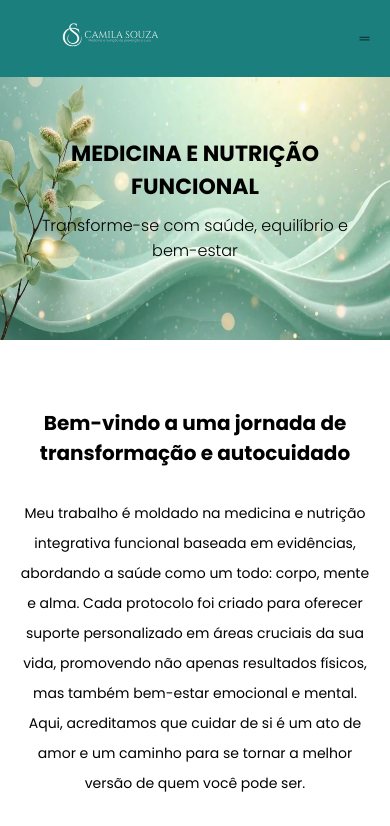
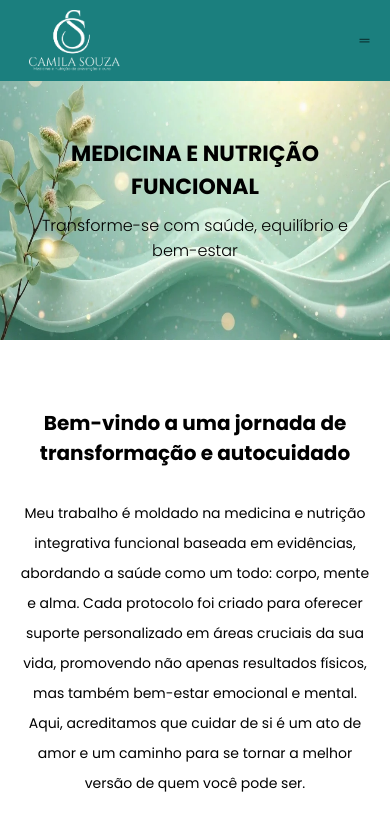
Before and after one commit to thiagobfernandes/dracamilasouza, a React (Create React App) app: page / in a window 390 px wide. Shown: the top 826 px of the page. Built offline with nearby package versions, Linux system fonts and the light colour scheme.

Commit message:
add funcionalidades

```diff
--- a/src/components/Navbar/Navbar.css
+++ b/src/components/Navbar/Navbar.css
@@ -19,9 +19,13 @@
 .navbar.transparent {
   background-color: #1b7f7dbd; /* Cor transparente */
 }
+.navbar__logo{
+  width: 50%;
+
+}
 
 .navbar__logo > a > img {
-  width: 100%;
+  width: 40%;
 }
 
 .navbar__logo > a {
@@ -32,7 +36,7 @@
   color: white;
   font-weight: bold;
   text-decoration: none;
-  width: 100%;
+  width: 50%;
 }
 
 .navbar__links {
@@ -154,10 +158,15 @@ color: white
     padding: 1rem 1rem;
     align-items: center;
   }
+  .navbar__logo{
+    width: 70%;
+  }
   .navbar__logo > a > img {
-    width: 50%;
+    width: 70%;
     height: 25%;
   }
+
+
 
   .navbar__links {
     display: none;
--- a/src/components/Navbar/Navbar.jsx
+++ b/src/components/Navbar/Navbar.jsx
@@ -3,7 +3,7 @@ import "./Navbar.css";
 import { IconButton, useMediaQuery } from "@mui/material";
 import { Close, DragHandle } from "@mui/icons-material";
 import { Link, NavLink, useNavigate, useLocation } from "react-router-dom";
-import Logo from "../../assets/logo .png";
+import Logo from "../../assets/logo.png";
 import { useLanguage } from "../../context/languageContext"; // Importando o contexto de idioma
 
 const Navbar = ({ hideLinks }) => {
```
Also changed, not shown: src/assets/logo.png (added).
